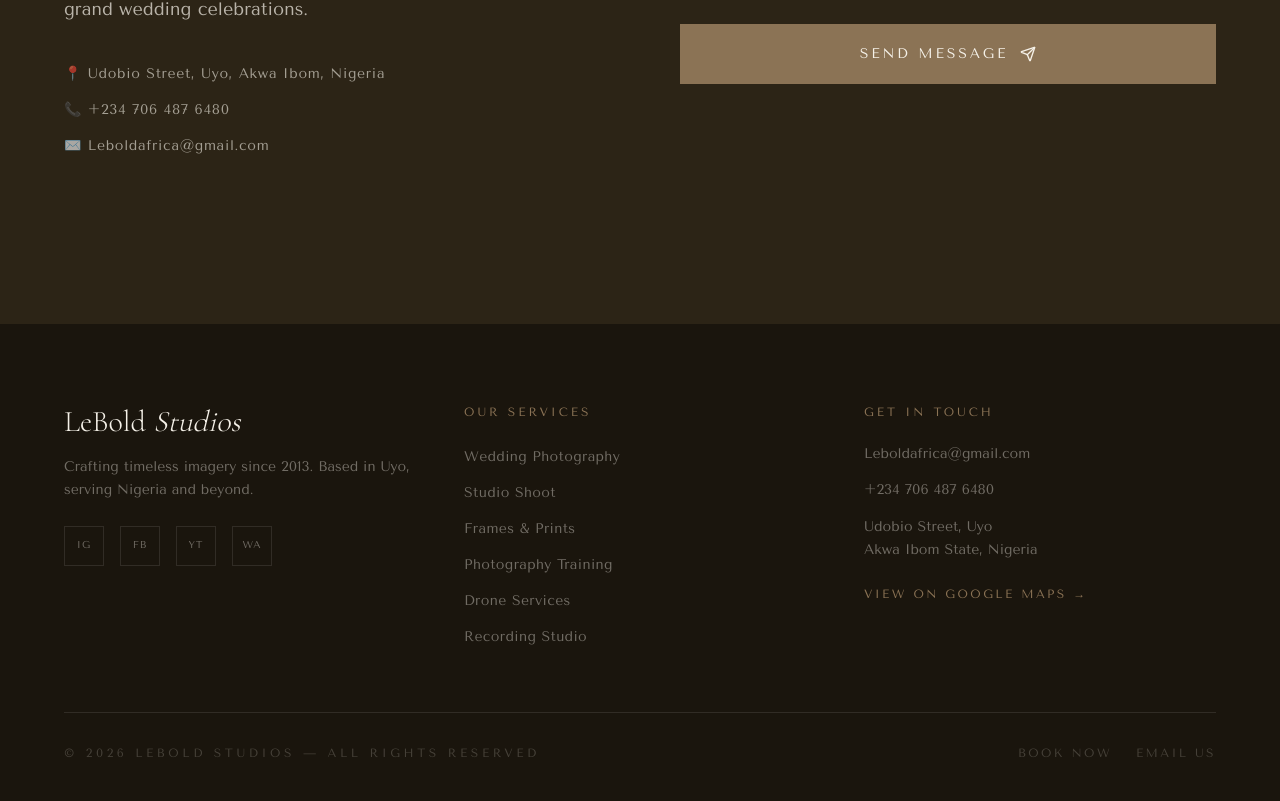
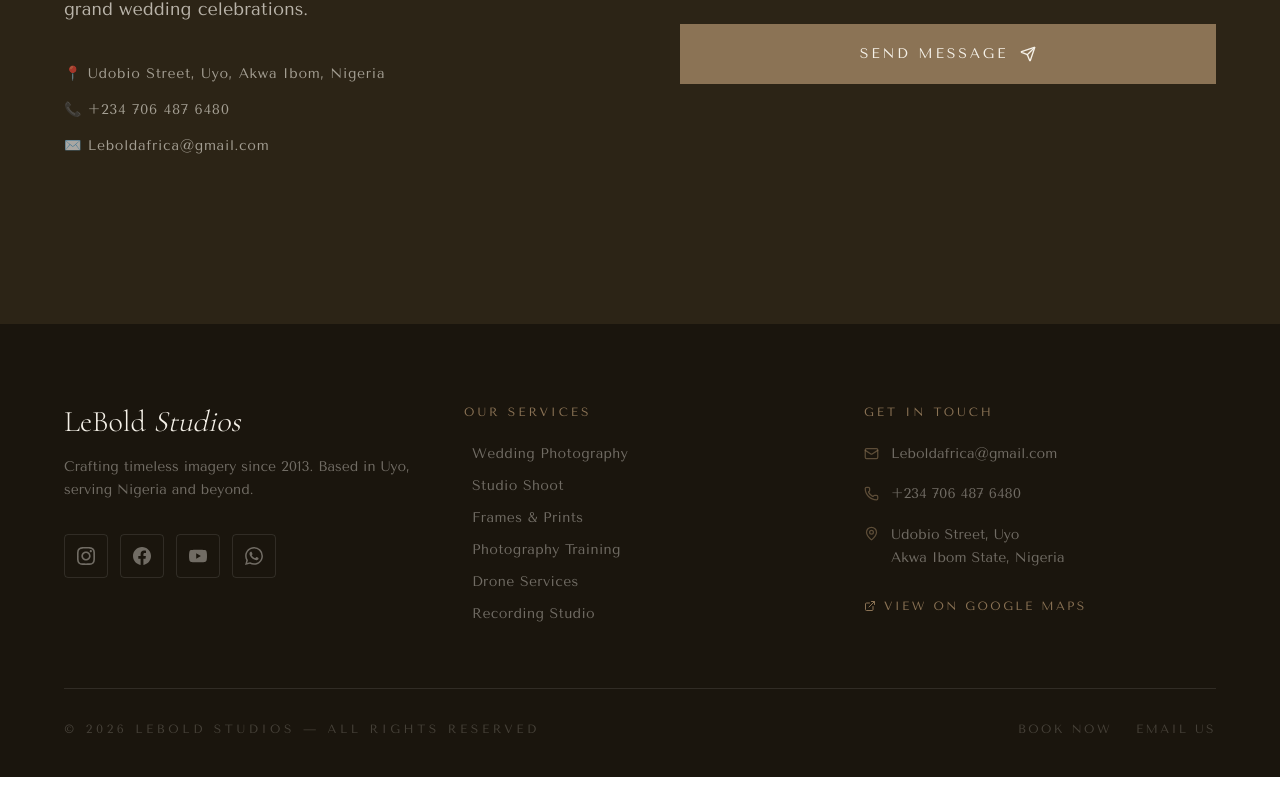
Before and after one commit to Uwakmfon-Ekong/leboldstudios, a Next.js app: page / in a window 1280 px wide. Shown: the part 7029-7830 px from the top of the page. After the commit the page ends 7806 px from the top, so only its background shows below. Built offline with nearby package versions, Linux system fonts and the light colour scheme.

Commit message:
downgrade next and react for deployment

```diff
--- a/package.json
+++ b/package.json
@@ -13,9 +13,9 @@
     "framer-motion": "^12.29.0",
     "gsap": "^3.14.2",
     "lucide-react": "^0.563.0",
-    "next": "16.1.4",
-    "react": "19.2.3",
-    "react-dom": "19.2.3",
+    "next": "15.5.18",
+    "react": "18.3.1",
+    "react-dom": "18.3.1",
     "react-icons": "^5.5.0"
   },
   "devDependencies": {
--- a/src/components/footer.tsx
+++ b/src/components/footer.tsx
@@ -1,35 +1,94 @@
+import { Mail, Phone, MapPin, ExternalLink } from "lucide-react";
+
+// Custom SVG icons for social platforms
+const InstagramIcon = () => (
+  <svg viewBox="0 0 24 24" fill="currentColor" width="18" height="18">
+    <path d="M12 2.163c3.204 0 3.584.012 4.85.07 3.252.148 4.771 1.691 4.919 4.919.058 1.265.069 1.645.069 4.849 0 3.205-.012 3.584-.069 4.849-.149 3.225-1.664 4.771-4.919 4.919-1.266.058-1.644.07-4.85.07-3.204 0-3.584-.012-4.849-.07-3.26-.149-4.771-1.699-4.919-4.92-.058-1.265-.07-1.644-.07-4.849 0-3.204.013-3.583.07-4.849.149-3.227 1.664-4.771 4.919-4.919 1.266-.057 1.645-.069 4.849-.069zm0-2.163c-3.259 0-3.667.014-4.947.072-4.358.2-6.78 2.618-6.98 6.98-.059 1.281-.073 1.689-.073 4.948 0 3.259.014 3.668.072 4.948.2 4.358 2.618 6.78 6.98 6.98 1.281.058 1.689.072 4.948.072 3.259 0 3.668-.014 4.948-.072 4.354-.2 6.782-2.618 6.979-6.98.059-1.28.073-1.689.073-4.948 0-3.259-.014-3.667-.072-4.947-.196-4.354-2.617-6.78-6.979-6.98-1.281-.059-1.69-.073-4.949-.073zm0 5.838c-3.403 0-6.162 2.759-6.162 6.162s2.759 6.163 6.162 6.163 6.162-2.759 6.162-6.163c0-3.403-2.759-6.162-6.162-6.162zm0 10.162c-2.209 0-4-1.79-4-4 0-2.209 1.791-4 4-4s4 1.791 4 4c0 2.21-1.791 4-4 4zm6.406-11.845c-.796 0-1.441.645-1.441 1.44s.645 1.44 1.441 1.44c.795 0 1.439-.645 1.439-1.44s-.644-1.44-1.439-1.44z"/>
+  </svg>
+);
+
+const FacebookIcon = () => (
+  <svg viewBox="0 0 24 24" fill="currentColor" width="18" height="18">
+    <path d="M24 12.073c0-6.627-5.373-12-12-12s-12 5.373-12 12c0 5.99 4.388 10.954 10.125 11.854v-8.385H7.078v-3.47h3.047V9.43c0-3.007 1.792-4.669 4.533-4.669 1.312 0 2.686.235 2.686.235v2.953H15.83c-1.491 0-1.956.925-1.956 1.874v2.25h3.328l-.532 3.47h-2.796v8.385C19.612 23.027 24 18.062 24 12.073z"/>
+  </svg>
+);
+
+const YouTubeIcon = () => (
+  <svg viewBox="0 0 24 24" fill="currentColor" width="18" height="18">
+    <path d="M23.495 6.205a3.007 3.007 0 0 0-2.088-2.088c-1.87-.501-9.396-.501-9.396-.501s-7.507-.01-9.396.501A3.007 3.007 0 0 0 .527 6.205a31.247 31.247 0 0 0-.522 5.805 31.247 31.247 0 0 0 .522 5.783 3.007 3.007 0 0 0 2.088 2.088c1.868.502 9.396.502 9.396.502s7.506 0 9.396-.502a3.007 3.007 0 0 0 2.088-2.088 31.247 31.247 0 0 0 .5-5.783 31.247 31.247 0 0 0-.5-5.805zM9.609 15.601V8.408l6.264 3.602z"/>
+  </svg>
+);
+
+const WhatsAppIcon = () => (
+  <svg viewBox="0 0 24 24" fill="currentColor" width="18" height="18">
+    <path d="M17.472 14.382c-.297-.149-1.758-.867-2.03-.967-.273-.099-.471-.148-.67.15-.197.297-.767.966-.94 1.164-.173.199-.347.223-.644.075-.297-.15-1.255-.463-2.39-1.475-.883-.788-1.48-1.761-1.653-2.059-.173-.297-.018-.458.13-.606.134-.133.298-.347.446-.52.149-.174.198-.298.298-.497.099-.198.05-.371-.025-.52-.075-.149-.669-1.612-.916-2.207-.242-.579-.487-.5-.669-.51-.173-.008-.371-.01-.57-.01-.198 0-.52.074-.792.372-.272.297-1.04 1.016-1.04 2.479 0 1.462 1.065 2.875 1.213 3.074.149.198 2.096 3.2 5.077 4.487.709.306 1.262.489 1.694.625.712.227 1.36.195 1.871.118.571-.085 1.758-.719 2.006-1.413.248-.694.248-1.289.173-1.413-.074-.124-.272-.198-.57-.347m-5.421 7.403h-.004a9.87 9.87 0 0 1-5.031-1.378l-.361-.214-3.741.982.998-3.648-.235-.374a9.86 9.86 0 0 1-1.51-5.26c.001-5.45 4.436-9.884 9.888-9.884 2.64 0 5.122 1.03 6.988 2.898a9.825 9.825 0 0 1 2.893 6.994c-.003 5.45-4.437 9.884-9.885 9.884m8.413-18.297A11.815 11.815 0 0 0 12.05 0C5.495 0 .16 5.335.157 11.892c0 2.096.547 4.142 1.588 5.945L.057 24l6.305-1.654a11.882 11.882 0 0 0 5.683 1.448h.005c6.554 0 11.89-5.335 11.893-11.893a11.821 11.821 0 0 0-3.48-8.413z"/>
+  </svg>
+);
+
 const Footer = () => {
   return (
     <footer className="bg-[#1A150D] px-8 md:px-16 pt-20 pb-10">
+      <style>{`
+        @import url("https://fonts.googleapis.com/css2?family=Cormorant:wght@300;400;500;600;700&family=Tenor+Sans&display=swap");
+      `}</style>
       <div className="max-w-[1800px] mx-auto">
+
         {/* Top row */}
         <div className="grid md:grid-cols-3 gap-12 pb-16 border-b border-white/10">
+
           {/* Brand */}
           <div>
-              <h3 className="text-3xl font-light text-[#F5F1E8] mb-4" style={{ fontFamily: "'Cormorant', serif" }}>
+            <h3
+              className="text-3xl font-light text-[#F5F1E8] mb-4"
+              style={{ fontFamily: "'Cormorant', serif" }}
+            >
               LeBold <span className="italic">Studios</span>
             </h3>
-              <p className="text-[#F5F1E8]/40 text-sm leading-relaxed mb-6" style={{ fontFamily: "'Tenor Sans', sans-serif" }}>
+            <p
+              className="text-[#F5F1E8]/40 text-sm leading-relaxed mb-8"
+              style={{ fontFamily: "'Tenor Sans', sans-serif" }}
+            >
               Crafting timeless imagery since 2013. Based in Uyo, serving Nigeria and beyond.
             </p>
+
             {/* Social icons */}
-              <div className="flex items-center gap-4 flex-wrap">
+            <div className="flex items-center gap-3 flex-wrap">
               {[
-                  { label: "Instagram", handle: "@leboldstudios", href: "https://www.instagram.com/leboldstudios/", abbr: "IG" },
-                  { label: "Facebook", handle: "LeBold Studios", href: "https://facebook.com/Leboldstudios", abbr: "FB" },
-                  { label: "YouTube", handle: "@leboldstudios", href: "https://www.youtube.com/@leboldstudios8292", abbr: "YT" },
-                  { label: "WhatsApp", handle: "+234 706 487 6480", href: "https://wa.me/2347064876480", abbr: "WA" },
+                {
+                  label: "Instagram",
+                  href: "https://www.instagram.com/leboldstudios/",
+                  icon: <InstagramIcon />,
+                  hoverColor: "hover:border-[#E1306C] hover:text-[#E1306C]",
+                },
+                {
+                  label: "Facebook",
+                  href: "https://facebook.com/Leboldstudios",
+                  icon: <FacebookIcon />,
+                  hoverColor: "hover:border-[#1877F2] hover:text-[#1877F2]",
+                },
+                {
+                  label: "YouTube",
+                  href: "https://www.youtube.com/@leboldstudios8292",
+                  icon: <YouTubeIcon />,
+                  hoverColor: "hover:border-[#FF0000] hover:text-[#FF0000]",
+                },
+                {
+                  label: "WhatsApp",
+                  href: "https://wa.me/2347064876480",
+                  icon: <WhatsAppIcon />,
+                  hoverColor: "hover:border-[#25D366] hover:text-[#25D366]",
+                },
               ].map((s) => (
                 <a
-                    key={s.abbr}
+                  key={s.label}
                   href={s.href}
                   target="_blank"
                   rel="noopener noreferrer"
                   aria-label={s.label}
-                    className="w-10 h-10 border border-white/10 flex items-center justify-center text-[10px] tracking-widest text-[#F5F1E8]/40 hover:border-[#8B7355] hover:text-[#8B7355] transition-all duration-300"
-                    style={{ fontFamily: "'Tenor Sans', sans-serif" }}
+                  title={s.label}
+                  className={`w-11 h-11 border border-white/10 flex items-center justify-center text-[#F5F1E8]/40 ${s.hoverColor} transition-all duration-300 rounded-sm`}
                 >
-                    {s.abbr}
+                  {s.icon}
                 </a>
               ))}
             </div>
@@ -37,7 +96,12 @@
 
           {/* Services */}
           <div>
-              <p className="text-xs tracking-[0.25em] text-[#8B7355] mb-6" style={{ fontFamily: "'Tenor Sans', sans-serif" }}>OUR SERVICES</p>
+            <p
+              className="text-xs tracking-[0.25em] text-[#8B7355] mb-6"
+              style={{ fontFamily: "'Tenor Sans', sans-serif" }}
+            >
+              OUR SERVICES
+            </p>
             <ul className="space-y-3" style={{ fontFamily: "'Tenor Sans', sans-serif" }}>
               {[
                 { label: "Wedding Photography", href: "/wedding-gallery" },
@@ -48,7 +112,11 @@
                 { label: "Recording Studio", href: "/audio-gallery" },
               ].map((item) => (
                 <li key={item.label}>
-                    <a href={item.href} className="text-sm text-[#F5F1E8]/40 hover:text-[#8B7355] transition-colors duration-300 tracking-wide">
+                  <a
+                    href={item.href}
+                    className="text-sm text-[#F5F1E8]/40 hover:text-[#8B7355] transition-colors duration-300 tracking-wide flex items-center gap-2 group"
+                  >
+                    <span className="w-0 group-hover:w-3 h-[1px] bg-[#8B7355] transition-all duration-300 overflow-hidden" />
                     {item.label}
                   </a>
                 </li>
@@ -58,44 +126,90 @@
 
           {/* Contact */}
           <div>
-              <p className="text-xs tracking-[0.25em] text-[#8B7355] mb-6" style={{ fontFamily: "'Tenor Sans', sans-serif" }}>GET IN TOUCH</p>
-              <ul className="space-y-4 text-sm text-[#F5F1E8]/40" style={{ fontFamily: "'Tenor Sans', sans-serif" }}>
+            <p
+              className="text-xs tracking-[0.25em] text-[#8B7355] mb-6"
+              style={{ fontFamily: "'Tenor Sans', sans-serif" }}
+            >
+              GET IN TOUCH
+            </p>
+            <ul
+              className="space-y-5 text-sm text-[#F5F1E8]/40"
+              style={{ fontFamily: "'Tenor Sans', sans-serif" }}
+            >
               <li>
-                  <a href="mailto:Leboldafrica@gmail.com" className="hover:text-[#8B7355] transition-colors duration-300">
+                <a
+                  href="mailto:Leboldafrica@gmail.com"
+                  className="flex items-start gap-3 hover:text-[#8B7355] transition-colors duration-300 group"
+                >
+                  <Mail
+                    size={15}
+                    className="mt-0.5 shrink-0 text-[#8B7355]/60 group-hover:text-[#8B7355] transition-colors"
+                  />
                   Leboldafrica@gmail.com
                 </a>
               </li>
               <li>
-                  <a href="https://wa.me/2347064876480" target="_blank" rel="noopener noreferrer" className="hover:text-[#8B7355] transition-colors duration-300">
+                <a
+                  href="https://wa.me/2347064876480"
+                  target="_blank"
+                  rel="noopener noreferrer"
+                  className="flex items-start gap-3 hover:text-[#8B7355] transition-colors duration-300 group"
+                >
+                  <Phone
+                    size={15}
+                    className="mt-0.5 shrink-0 text-[#8B7355]/60 group-hover:text-[#8B7355] transition-colors"
+                  />
                   +234 706 487 6480
                 </a>
               </li>
-                <li className="leading-relaxed">
+              <li className="flex items-start gap-3">
+                <MapPin
+                  size={15}
+                  className="mt-0.5 shrink-0 text-[#8B7355]/60"
+                />
+                <span className="leading-relaxed">
                   Udobio Street, Uyo<br />Akwa Ibom State, Nigeria
+                </span>
               </li>
             </ul>
+
             <a
               href="https://maps.google.com/?q=Udobio+Street,+Uyo,+Akwa+Ibom,+Nigeria"
               target="_blank"
               rel="noopener noreferrer"
-                className="inline-flex items-center gap-2 mt-6 text-xs tracking-[0.2em] text-[#8B7355] hover:text-[#C4A882] transition-colors duration-300"
+              className="inline-flex items-center gap-2 mt-7 text-xs tracking-[0.2em] text-[#8B7355] hover:text-[#C4A882] transition-colors duration-300 group"
               style={{ fontFamily: "'Tenor Sans', sans-serif" }}
             >
-                VIEW ON GOOGLE MAPS →
+              <ExternalLink size={12} className="group-hover:translate-x-0.5 group-hover:-translate-y-0.5 transition-transform duration-300" />
+              VIEW ON GOOGLE MAPS
             </a>
           </div>
         </div>
 
         {/* Bottom bar */}
         <div className="flex flex-col md:flex-row items-center justify-between pt-8 gap-4">
-            <p className="text-[#F5F1E8]/20 text-xs tracking-[0.3em]" style={{ fontFamily: "'Tenor Sans', sans-serif" }}>
+          <p
+            className="text-[#F5F1E8]/20 text-xs tracking-[0.3em]"
+            style={{ fontFamily: "'Tenor Sans', sans-serif" }}
+          >
             © {new Date().getFullYear()} LEBOLD STUDIOS — ALL RIGHTS RESERVED
           </p>
           <div className="flex gap-6" style={{ fontFamily: "'Tenor Sans', sans-serif" }}>
-              <a href="/#booking" className="text-xs tracking-[0.2em] text-[#F5F1E8]/20 hover:text-[#8B7355] transition-colors duration-300">BOOK NOW</a>
-              <a href="mailto:Leboldafrica@gmail.com" className="text-xs tracking-[0.2em] text-[#F5F1E8]/20 hover:text-[#8B7355] transition-colors duration-300">EMAIL US</a>
+            <a
+              href="/#booking"
+              className="text-xs tracking-[0.2em] text-[#F5F1E8]/20 hover:text-[#8B7355] transition-colors duration-300"
+            >
+              BOOK NOW
+            </a>
+            <a
+              href="mailto:Leboldafrica@gmail.com"
+              className="text-xs tracking-[0.2em] text-[#F5F1E8]/20 hover:text-[#8B7355] transition-colors duration-300"
+            >
+              EMAIL US
+            </a>
           </div>
         </div>
+
       </div>
     </footer>
   );
```
Also changed, not shown: 1 other file (tests, documents, lock files or other folders). Lines whose indentation alone changed are shown as unchanged.
